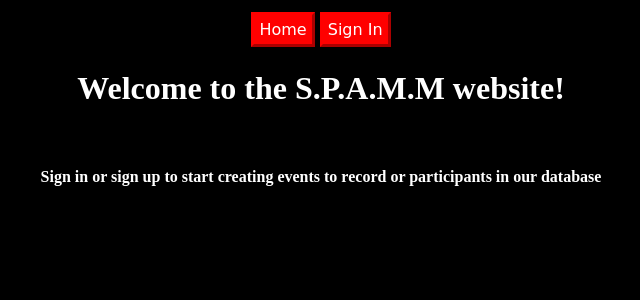
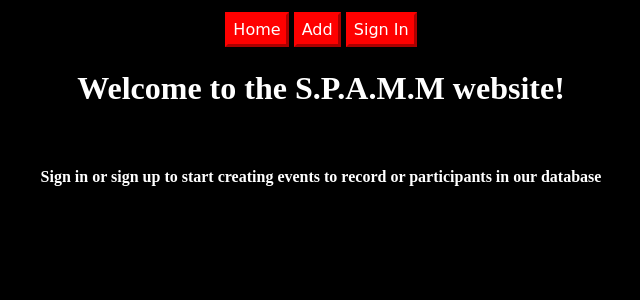
Before and after one commit to ZMarsh20/Capstone, a Flask app: page / in a window 1280 px wide. Shown: the top 300 px of the page, without its empty margins (319-959 px from the left). Run offline with Flask 2, Linux system fonts and the light colour scheme; some libraries are stand-ins or nearby versions.

Commit message:
edited nav

```diff
--- a/templates/base.html
+++ b/templates/base.html
@@ -9,6 +9,7 @@
     <nav>
         <ul>
             <li><a href="/">Home</a></li>
+            <li><a href="/add">Add</a></li>
             <li><a href="/sign_in">{{login}}</a></li>
         </ul>
     </nav>
```
